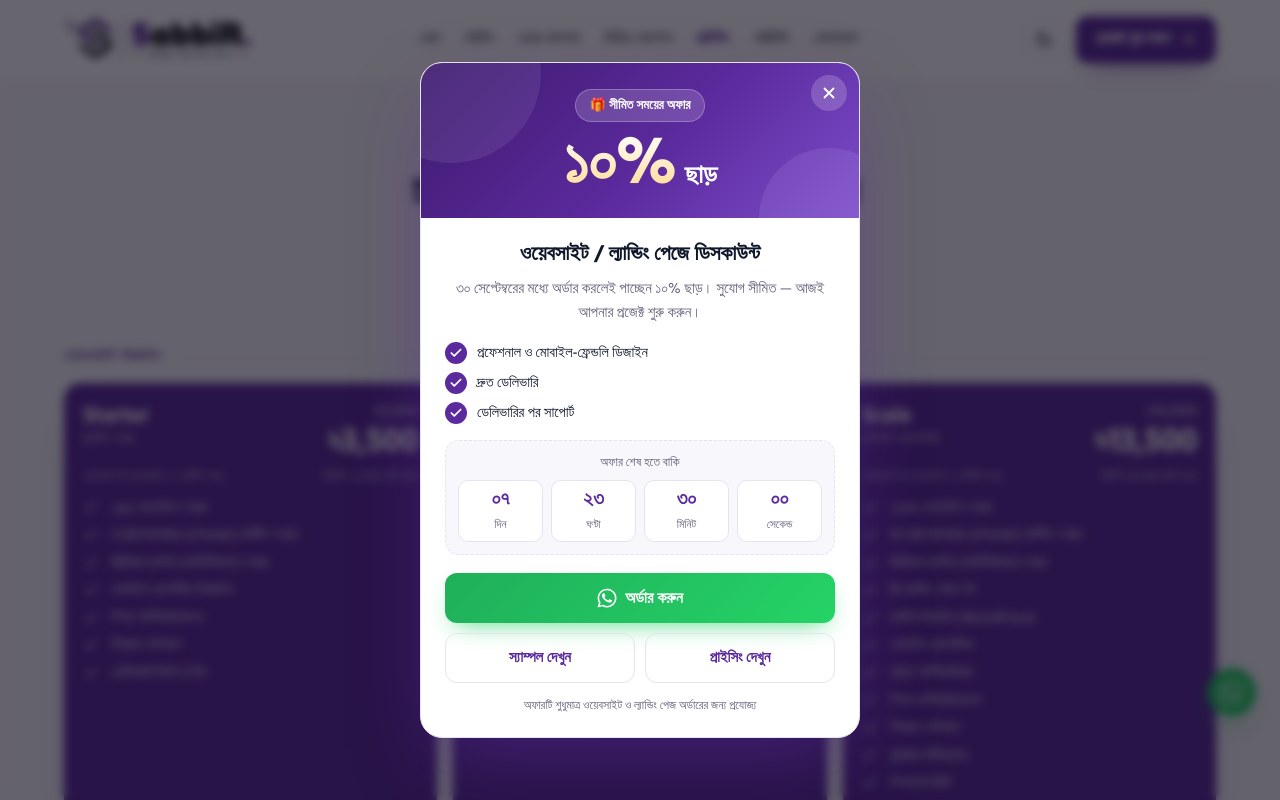
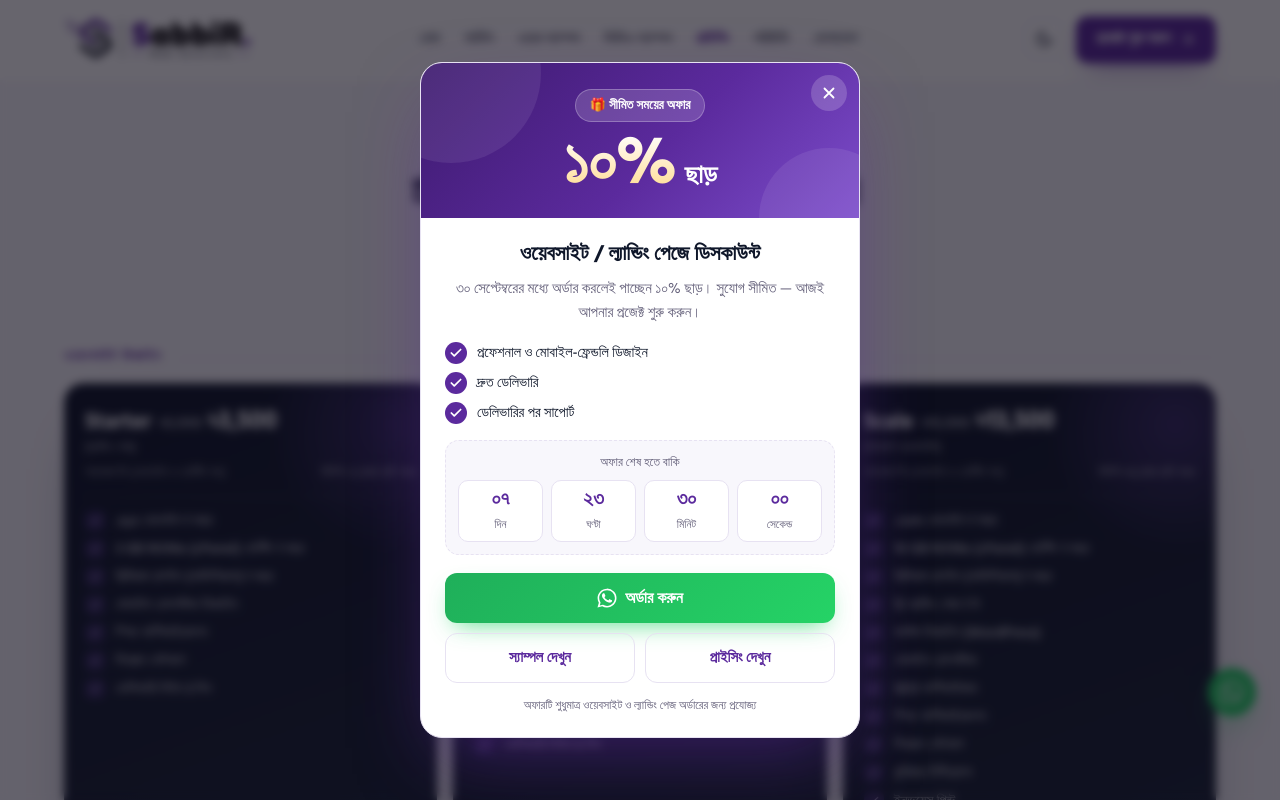
Before and after one commit to sourov6580/sabbir-web-solutions, a Next.js app: page /pricing/web in a window 1280 px wide. Shown: the top 800 px of the page. Built offline with nearby package versions, Linux system fonts and the light colour scheme.

Commit message:
Add files via upload

```diff
--- a/components/PricingView.jsx
+++ b/components/PricingView.jsx
@@ -12,45 +12,53 @@ function PlanCard({ p, note }) {
   const title = m ? m[1] : p.name;
   const sub = m ? m[2] : null;
   return (
-    <div className="lift" style={{
-      background: C.purple,
-      color: "#fff",
-      border: `1px solid ${C.purple}`,
-      borderRadius: 16, padding: 18, position: "relative",
-      boxShadow: "0 20px 40px -24px rgba(91,42,157,.6)",
+    <div className="lift topbar topbar-light" style={{
+      position: "relative",
+      background: `linear-gradient(160deg, ${C.bgDark} 0%, ${C.bgDarkSoft} 100%)`,
+      border: "1px solid rgba(255,255,255,.08)",
+      borderRadius: 20, padding: 20, color: "#fff", overflow: "hidden",
+      boxShadow: "0 30px 60px -35px rgba(15,23,42,.7)",
       display: "flex", flexDirection: "column", height: "100%",
     }}>
-      <div className="flex items-start justify-between gap-3">
-        <div className="display" style={{ fontSize: 22, fontWeight: 700, letterSpacing: "-.01em", lineHeight: 1.2, flex: 1 }}>
-          {title}
-          {sub && (
-            <span style={{ display: "block", marginTop: 2, fontSize: 12.5, fontWeight: 500, opacity: .8, lineHeight: 1.35 }}>
-              ({sub})
-            </span>
-          )}
-        </div>
-        <div style={{ textAlign: "right", flexShrink: 0 }}>
-          {p.oldPrice && (
-            <div className="display" style={{ fontSize: 16, fontWeight: 600, opacity: .55, textDecoration: "line-through", lineHeight: 1.2 }}>{p.oldPrice}</div>
-          )}
-          <div className="display" style={{ fontSize: 34, fontWeight: 800, letterSpacing: "-.02em", lineHeight: 1.15 }}>{p.price}</div>
-        </div>
+      <div aria-hidden style={{
+        position: "absolute", top: -90, right: -90, width: 260, height: 260, borderRadius: "50%",
+        background: "radial-gradient(circle, rgba(124,77,203,.35), transparent 70%)", pointerEvents: "none",
+      }} />
+
+      <div className="display" style={{ fontSize: 22, fontWeight: 700, letterSpacing: "-.01em", lineHeight: 1.25, position: "relative" }}>
+        {title}
+        {p.oldPrice && (
+          <span style={{ marginLeft: 8, fontSize: 16, fontWeight: 600, color: "rgba(255,255,255,.5)", textDecoration: "line-through" }}>{p.oldPrice}</span>
+        )}
+        <span style={{ marginLeft: 6, fontSize: 26, fontWeight: 800, letterSpacing: "-.02em" }}>{p.price}</span>
+        {sub && (
+          <span style={{ display: "block", marginTop: 3, fontSize: 12.5, fontWeight: 500, color: "rgba(255,255,255,.7)", lineHeight: 1.35 }}>
+            ({sub})
+          </span>
+        )}
       </div>
-      <div className="flex items-center justify-between gap-3" style={{ marginTop: 8, fontSize: 12.5, opacity: .75, lineHeight: 1.4 }}>
+
+      <div className="flex items-center justify-between gap-3" style={{ marginTop: 8, fontSize: 12.5, color: "rgba(255,255,255,.65)", lineHeight: 1.4, position: "relative" }}>
         <span>{note}</span>
         {p.renew && <span style={{ textAlign: "right", flexShrink: 0 }}>{p.renew}</span>}
       </div>
-      <div style={{ flex: 1, marginTop: 12, display: "flex", flexDirection: "column", gap: 8 }}>
+
+      <div style={{ height: 1, background: "rgba(255,255,255,.1)", margin: "14px 0" }} />
+
+      <div style={{ flex: 1, display: "flex", flexDirection: "column", gap: 8, position: "relative" }}>
         {p.feats.map((f) => (
-          <div key={f} className="flex items-center gap-3" style={{ fontSize: 14.5, lineHeight: 1.35 }}>
-            <Check size={16} color="#fff" style={{ flexShrink: 0 }} />
+          <div key={f} className="flex items-center gap-2.5" style={{ fontSize: 14.5, fontWeight: 500, color: "rgba(255,255,255,.88)", lineHeight: 1.35 }}>
+            <span style={{ width: 20, height: 20, borderRadius: 6, background: "rgba(124,77,203,.3)", color: "#D9C7F7", display: "flex", alignItems: "center", justifyContent: "center", flexShrink: 0 }}>
+              <Check size={13} />
+            </span>
             {f}
           </div>
         ))}
       </div>
+
       <a href={waHref} target="_blank" rel="noopener noreferrer" className="btnx inline-flex items-center justify-center gap-2"
-        style={{ width: "100%", marginTop: 14, padding: "10px", borderRadius: 10, fontWeight: 600, textDecoration: "none",
-          background: "#fff", color: C.purple }}>
+        style={{ width: "100%", marginTop: 16, padding: "10px", borderRadius: 999, fontWeight: 600, textDecoration: "none",
+          color: "#fff", background: "rgba(255,255,255,.08)", border: "1px solid rgba(255,255,255,.16)", position: "relative" }}>
         WhatsApp এ মেসেজ করুন <ArrowRight size={16} />
       </a>
     </div>
```
